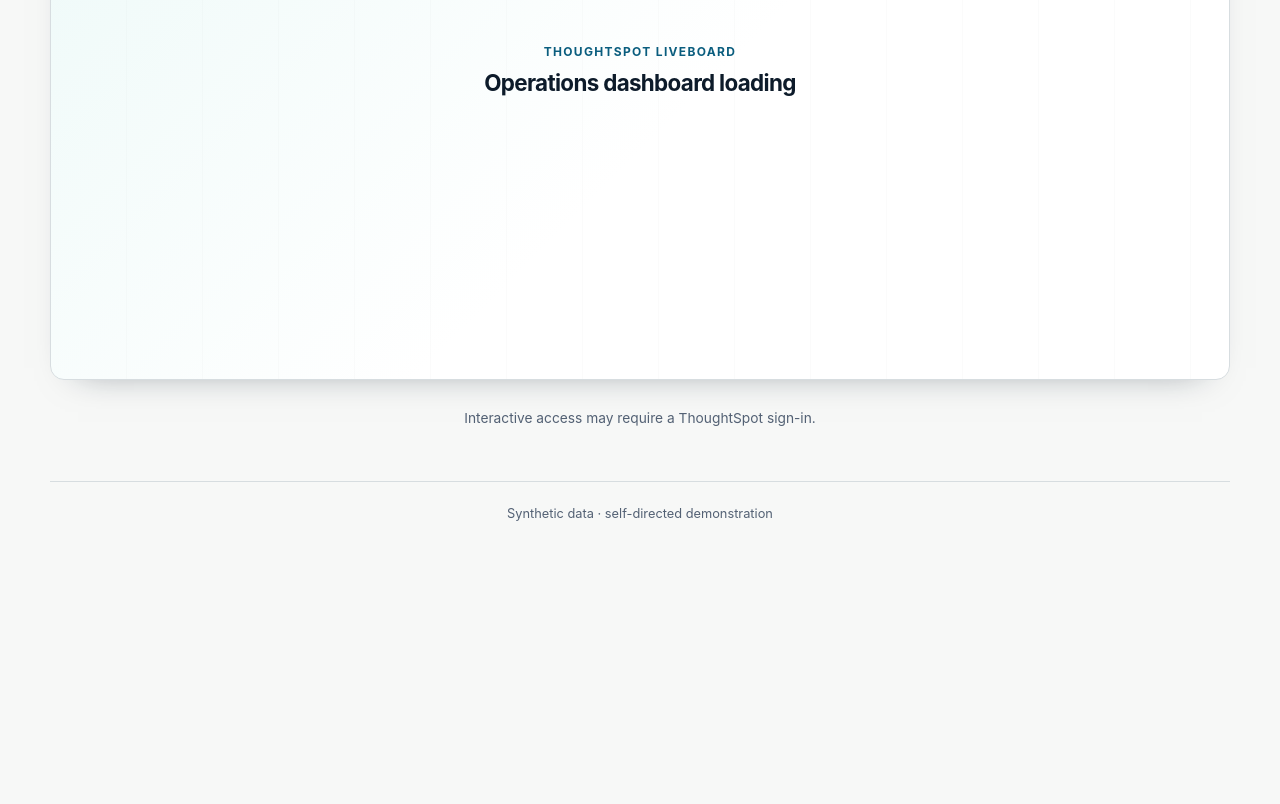
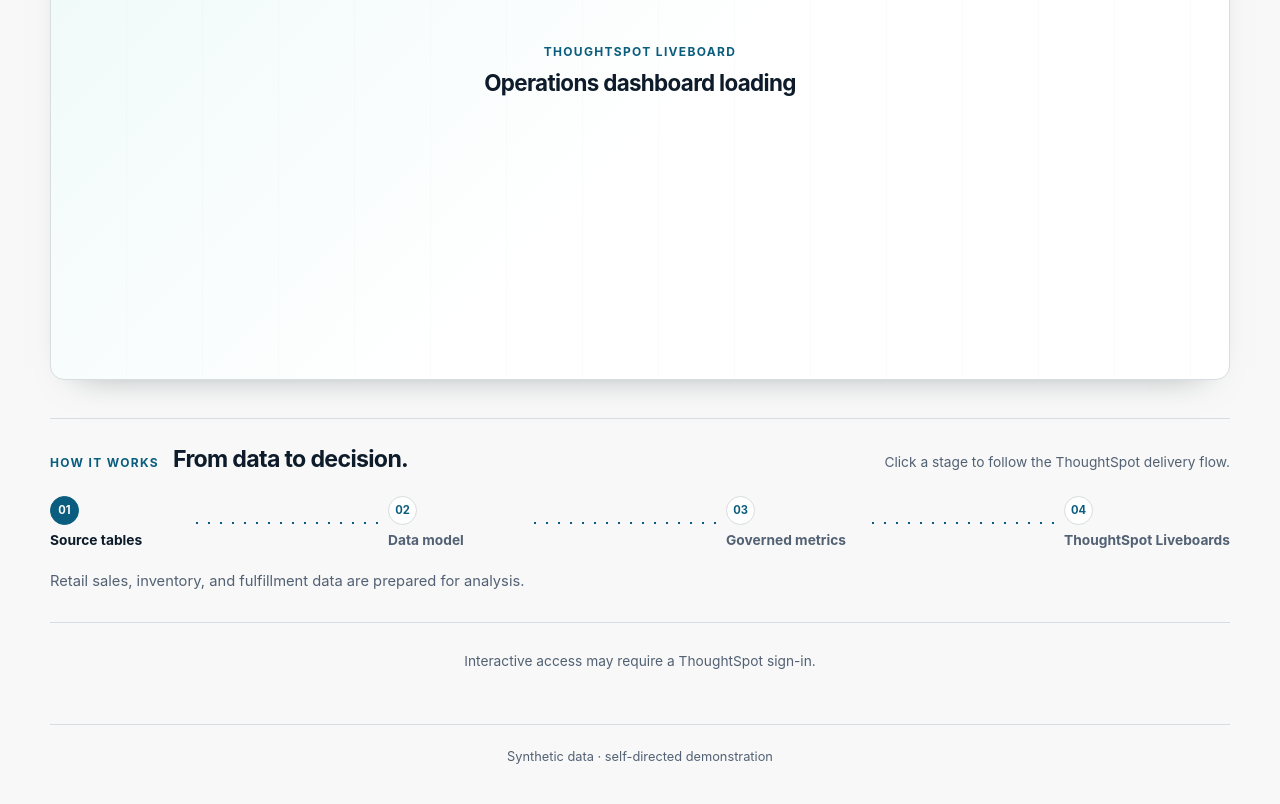
Before and after one commit to nitishpamarty/thoughtspot-retail-supply-chain-portfolio, a plain HTML site: page docs/index.html in a window 1280 px wide. Shown: the part 1199-2003 px from the top of the page. Before the commit the page ends 1760 px from the top, so only its background shows below. Drawn offline with Linux system fonts and the light colour scheme.

Commit message:
Add ThoughtSpot data flow explainer

```diff
--- a/docs/embed.js
+++ b/docs/embed.js
@@ -36,3 +36,13 @@
     status.textContent = "The Liveboards could not load.";
   }
 }
+
+const flowStatus = document.querySelector("#flow-status");
+const flowNodes = document.querySelectorAll(".flow-node");
+
+for (const node of flowNodes) {
+  node.addEventListener("click", () => {
+    for (const item of flowNodes) item.classList.toggle("is-selected", item === node);
+    flowStatus.textContent = node.dataset.flowDetail;
+  });
+}
--- a/docs/index.html
+++ b/docs/index.html
@@ -46,6 +46,32 @@
           </div>
         </article>
 
+        <section class="data-flow" aria-labelledby="data-flow-title">
+          <div class="flow-copy">
+            <p class="eyebrow">How it works</p>
+            <h2 id="data-flow-title">From data to decision.</h2>
+            <p>Click a stage to follow the ThoughtSpot delivery flow.</p>
+          </div>
+          <div class="flow-diagram" aria-label="Data flows from retail source tables through a semantic model and governed metrics into ThoughtSpot Liveboards.">
+            <button class="flow-node is-selected" type="button" data-flow-detail="Retail sales, inventory, and fulfillment data are prepared for analysis.">
+              <span>01</span>Source tables
+            </button>
+            <div class="flow-line" aria-hidden="true"></div>
+            <button class="flow-node" type="button" data-flow-detail="Business relationships, joins, names, and definitions are modeled for search.">
+              <span>02</span>Data model
+            </button>
+            <div class="flow-line" aria-hidden="true"></div>
+            <button class="flow-node" type="button" data-flow-detail="Revenue, margin, fill rate, and stockout metrics are defined and validated in SQL.">
+              <span>03</span>Governed metrics
+            </button>
+            <div class="flow-line" aria-hidden="true"></div>
+            <button class="flow-node" type="button" data-flow-detail="Liveboards turn the modeled metrics into drillable executive and operational decisions.">
+              <span>04</span>ThoughtSpot Liveboards
+            </button>
+          </div>
+          <p id="flow-status" class="flow-status" aria-live="polite">Retail sales, inventory, and fulfillment data are prepared for analysis.</p>
+        </section>
+
         <p id="embed-status" class="embed-status">Interactive access may require a ThoughtSpot sign-in.</p>
       </section>
     </main>
--- a/docs/styles.css
+++ b/docs/styles.css
@@ -32,6 +32,19 @@
 .embed-placeholder { display: grid; min-height: 620px; place-content: center; padding: 32px; text-align: center; background: linear-gradient(135deg, rgba(167,228,221,.22), transparent 55%), repeating-linear-gradient(90deg, transparent, transparent 75px, rgba(13,27,42,.035) 76px); }
 .embed-placeholder .eyebrow { margin-bottom: 10px; }
 .embed-status { margin: 0; color: var(--muted); font-size: .86rem; text-align: center; }
+.data-flow { margin: 38px 0 28px; padding: 28px 0; border-top: 1px solid var(--line); border-bottom: 1px solid var(--line); }
+.flow-copy { display: flex; align-items: baseline; gap: 14px; }
+.flow-copy .eyebrow { margin: 0; }
+.flow-copy h2 { font-size: 1.45rem; }
+.flow-copy p:last-child { margin: 0 0 0 auto; color: var(--muted); font-size: .86rem; }
+.flow-diagram { display: flex; align-items: center; margin-top: 23px; }
+.flow-node { display: grid; gap: 5px; min-width: 132px; padding: 0; border: 0; color: var(--muted); background: transparent; font: inherit; font-size: .86rem; font-weight: 700; text-align: left; cursor: pointer; }
+.flow-node span { display: grid; place-items: center; width: 29px; height: 29px; border: 1px solid var(--line); border-radius: 50%; color: var(--blue); background: var(--card); font-size: .7rem; }
+.flow-node.is-selected { color: var(--ink); }
+.flow-node.is-selected span, .flow-node:hover span { color: #fff; border-color: var(--blue); background: var(--blue); }
+.flow-line { flex: 1; min-width: 28px; height: 2px; margin: 0 9px; background-image: radial-gradient(circle, var(--blue) 1px, transparent 1.5px); background-position: 0 center; background-size: 12px 2px; animation: moving-dots 1.25s linear infinite; }
+.flow-status { min-height: 24px; margin: 20px 0 0; color: var(--muted); font-size: .92rem; }
+@keyframes moving-dots { to { background-position: 12px center; } }
 footer { padding: 22px 0 38px; border-top: 1px solid var(--line); color: var(--muted); font-size: .8rem; text-align: center; }
 
 @media (max-width: 620px) {
@@ -39,4 +52,11 @@
   .dashboard-heading { display: block; }
   .dashboard-heading h2 { margin-top: 5px; }
   .liveboard, .embed-placeholder { min-height: 480px; }
+  .flow-copy { display: block; }
+  .flow-copy h2 { margin-top: 5px; }
+  .flow-copy p:last-child { margin: 5px 0 0; }
+  .flow-diagram { align-items: stretch; flex-direction: column; gap: 8px; }
+  .flow-node { grid-template-columns: 30px 1fr; align-items: center; min-width: 0; }
+  .flow-line { flex: none; width: 2px; height: 19px; margin: 0 0 0 14px; background-position: center 0; background-size: 2px 12px; animation-name: moving-dots-down; }
+  @keyframes moving-dots-down { to { background-position: center 12px; } }
 }
```
